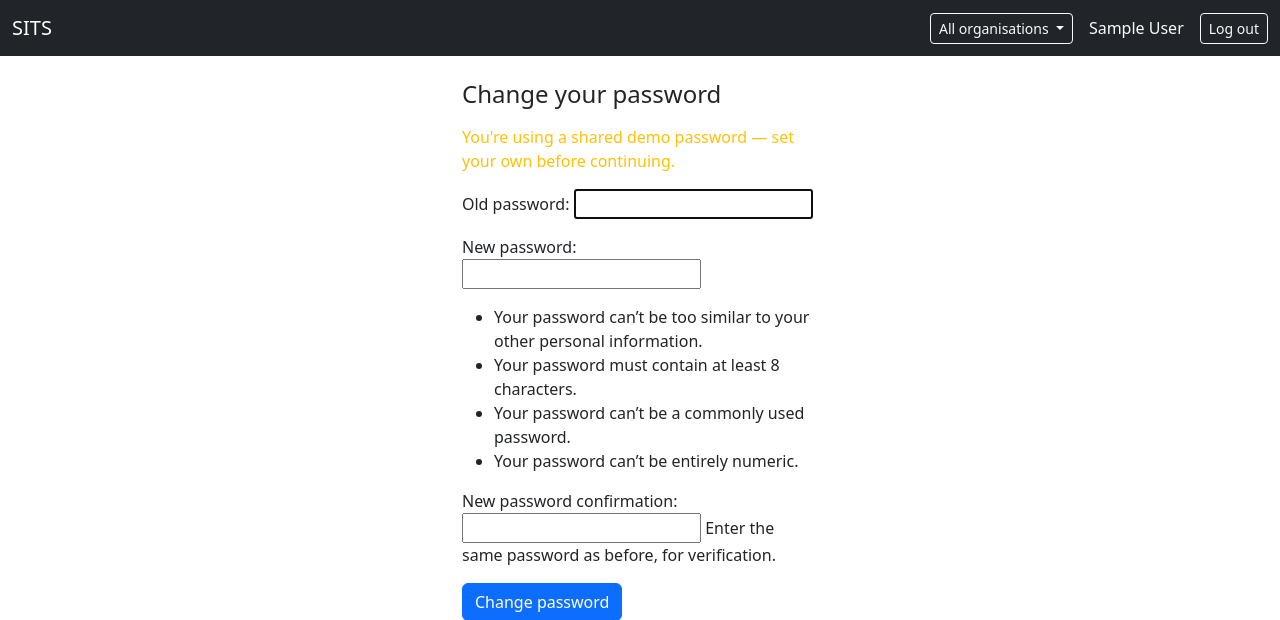
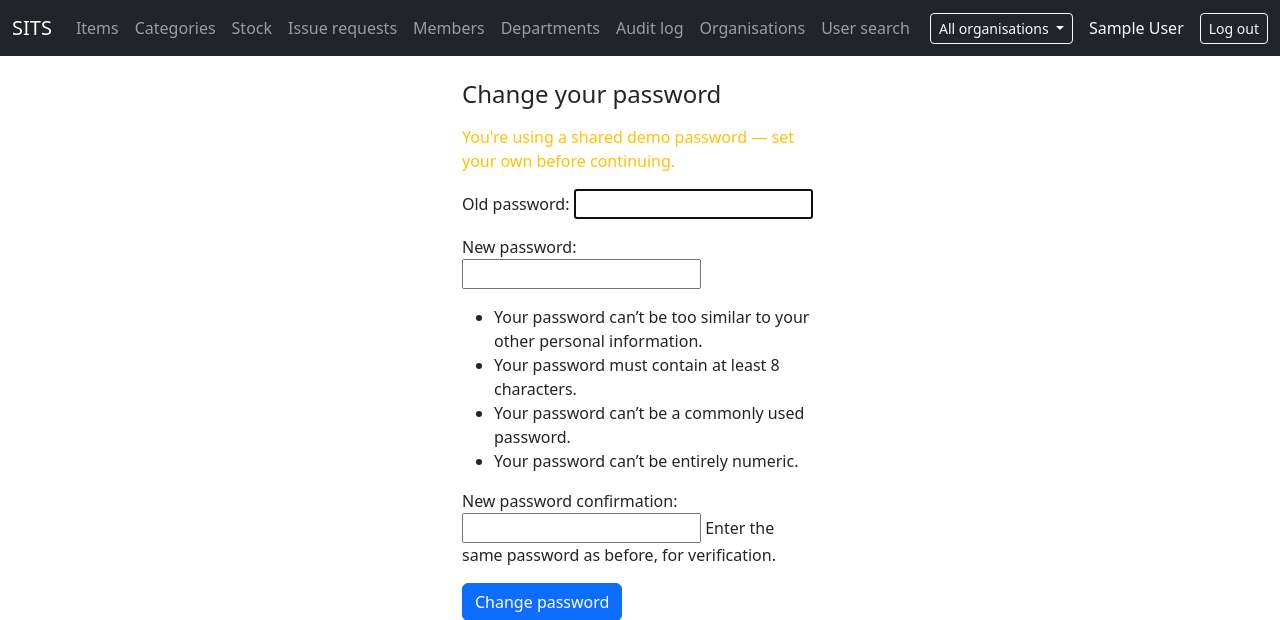
Before and after one commit to Shadow-Pranav/Inventory-Management-System, a Django app: page /accounts/password_change/ in a window 1280 px wide. Shown: the top 620 px of the page. Run offline with Django 5.2, Linux system fonts and the light colour scheme; a user stored in the database is signed in; data comes from the database, SQL or seed files in the repository; tables that the repository leaves empty hold one stand-in row (values such as "Sample post"); parts of the project's set-up code (start-up, migrations or seed data) failed here and were passed over; some libraries are stand-ins or nearby versions.

Commit message:
feat(tenancy): Phase 3 task 7 — role-gated navbar links
templates/partials/navbar.html had zero feature links through Phases
1-2 (only the org switcher + logout) — catalog/inventory/issuance
were only reachable by typing a URL directly. Added links for all
existing views, gated per role to match each view's decorator:
catalog/inventory/issuance for any org-scoped role, members/
departments for ORG_ADMIN, audit log for ORG_ADMIN+AUDITOR,
organisations/user search for trust admin. Explicitly UX only — the
decorator is still the real boundary, noted in a template comment.

4 new tests in test_navbar.py. 130/130 total tests green.

Co-Authored-By: Claude Sonnet 5 <noreply@anthropic.com>

```diff
--- a/templates/partials/navbar.html
+++ b/templates/partials/navbar.html
@@ -2,6 +2,34 @@
     <div class="container-fluid">
         <a class="navbar-brand" href="/">SITS</a>
         {% if user.is_authenticated %}
+        <button class="navbar-toggler" type="button" data-bs-toggle="collapse"
+                data-bs-target="#navbarNav" aria-controls="navbarNav" aria-expanded="false"
+                aria-label="Toggle navigation">
+            <span class="navbar-toggler-icon"></span>
+        </button>
+        <div class="collapse navbar-collapse" id="navbarNav">
+            <!-- Links are UX only — the require_role/require_org_context decorator on each
+                 view is the actual security boundary (context 04 §7). A link hidden here
+                 that someone reaches by URL still gets the same 403/404 as everyone else. -->
+            <ul class="navbar-nav me-auto">
+                {% if request.organization or request.is_trust_scope %}
+                <li class="nav-item"><a class="nav-link" href="{% url 'catalog:item_list' %}">Items</a></li>
+                <li class="nav-item"><a class="nav-link" href="{% url 'catalog:category_list' %}">Categories</a></li>
+                <li class="nav-item"><a class="nav-link" href="{% url 'inventory:stock_level_list' %}">Stock</a></li>
+                <li class="nav-item"><a class="nav-link" href="{% url 'issuance:issue_request_list' %}">Issue requests</a></li>
+                {% endif %}
+                {% if user.is_trust_admin or request.membership.role == "ORG_ADMIN" %}
+                <li class="nav-item"><a class="nav-link" href="{% url 'tenancy:member_list' %}">Members</a></li>
+                <li class="nav-item"><a class="nav-link" href="{% url 'tenancy:department_list' %}">Departments</a></li>
+                {% endif %}
+                {% if user.is_trust_admin or request.membership.role == "ORG_ADMIN" or request.membership.role == "AUDITOR" %}
+                <li class="nav-item"><a class="nav-link" href="{% url 'tenancy:audit_log_list' %}">Audit log</a></li>
+                {% endif %}
+                {% if user.is_trust_admin %}
+                <li class="nav-item"><a class="nav-link" href="{% url 'tenancy:org_list' %}">Organisations</a></li>
+                <li class="nav-item"><a class="nav-link" href="{% url 'tenancy:user_search' %}">User search</a></li>
+                {% endif %}
+            </ul>
         <div class="d-flex align-items-center ms-auto gap-3">
             {% if user.is_trust_admin or user.memberships.count > 1 %}
             <div class="dropdown">
@@ -43,6 +71,7 @@
                 <button class="btn btn-outline-light btn-sm" type="submit">Log out</button>
             </form>
         </div>
+        </div>
         {% endif %}
     </div>
 </nav>
```
Also changed, not shown: PROGRESS.md (+12 -4 lines), apps/tenancy/tests/test_navbar.py (added, +64 -0 lines).
